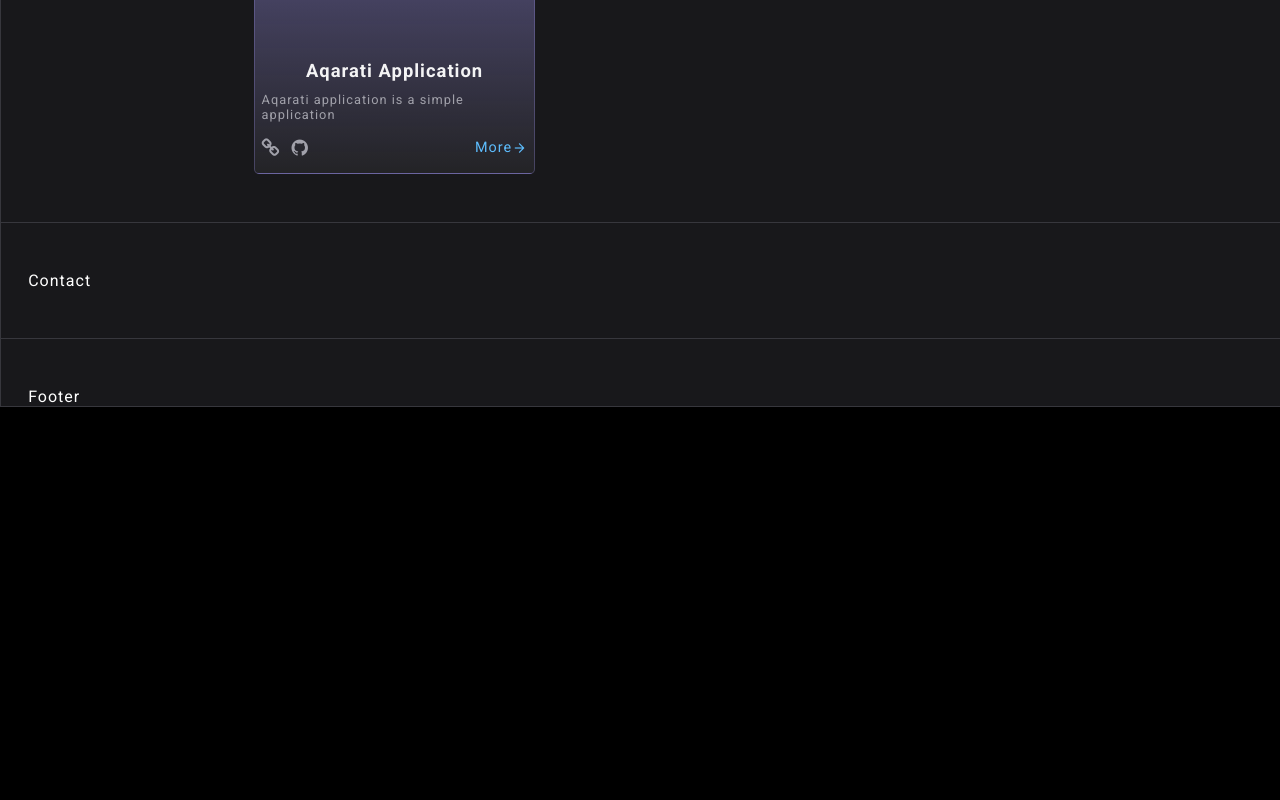
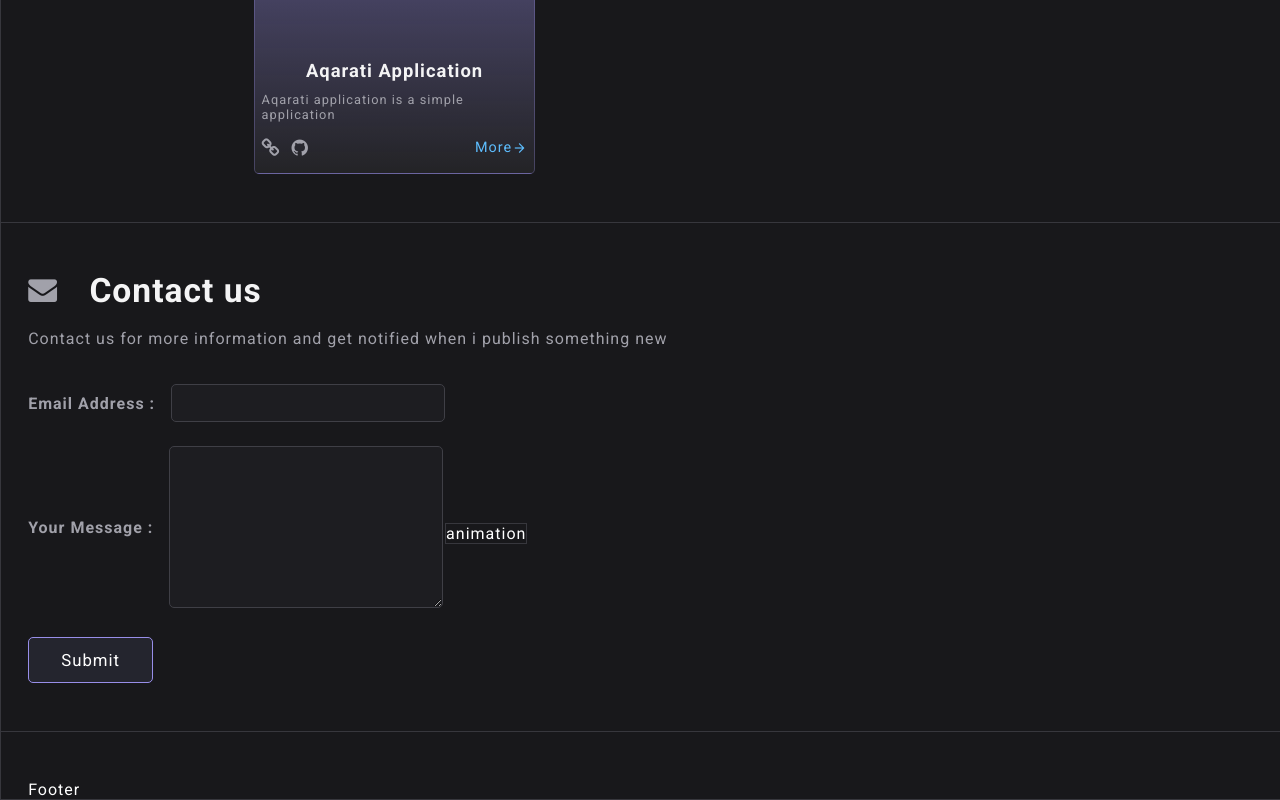
Before and after one commit to MohammedAhmedHosein/portfolio, a React (Vite) app: page / in a window 1280 px wide. Shown: the part 1274-2074 px from the top of the page. Before the commit the page ends 1681 px from the top, so only its background shows below. Built offline with nearby package versions, Linux system fonts and the light colour scheme.

Commit message:
Contact us section implementation

```diff
--- a/src/components/4 - contact/Contact.jsx
+++ b/src/components/4 - contact/Contact.jsx
@@ -1,6 +1,33 @@
 import "./contact.css";
 const Contact = () => {
-  return <div>Contact</div>;
+  return (
+    <section className="contact-us">
+      <h1 className="title">
+        <span className="icon-envelope"> </span>Contact us
+      </h1>
+      <p className="sub-title">
+        Contact us for more information and get notified when i publish
+        something new{" "}
+      </p>
+
+      <div className="flex">
+        <form className="">
+          <div className="flex">
+            <label htmlFor="email">Email Address :</label>
+            <input type="email" id="email" required />
+          </div>
+          <div className="flex" style={{ marginTop: "24px" }}>
+            <label htmlFor="message">Your Message :</label>
+            <textarea id="message" required></textarea>
+          </div>
+          <button type="submit" className="submit">
+            Submit
+          </button>
+        </form>
+        <div className="border animation">animation</div>
+      </div>
+    </section>
+  );
 };
 
 export default Contact;
--- a/src/components/4 - contact/contact.css
+++ b/src/components/4 - contact/contact.css
@@ -0,0 +1,95 @@
+section.contact-us .icon-envelope {
+  color: var(--subtitle);
+  margin-right: 1rem;
+  font-size: 1.8rem;
+}
+
+section.contact-us .title {
+  font-size: 2.1rem;
+  color: var(--title);
+  margin-bottom: 1rem;
+}
+
+section.contact-us .sub-title {
+  color: var(--subtitle);
+  margin-bottom: 2rem;
+  line-height: 1.65rem;
+}
+section.contact-us label {
+  color: var(--subtitle);
+  font-weight: bold;
+}
+
+section.contact-us #email,
+section.contact-us #message {
+  all: unset;
+
+  background-color: rgba(63, 62, 70, 0.15);
+  border: 1px solid rgb(63, 63, 70);
+  width: 16rem;
+
+  padding: 0.5rem;
+  margin-left: 1rem;
+  border-radius: 5px;
+  transition: 0.3s;
+  font-size: 1.1rem;
+}
+section.contact-us #email:focus,
+section.contact-us #message:focus {
+  border: 1px solid rgb(152, 142, 233);
+}
+
+section.contact-us #email:hover,
+section.contact-us #message:hover {
+  border: 1px solid;
+  cursor: pointer;
+}
+section.contact-us #message {
+  min-height: 9rem;
+  resize: both;
+}
+section.contact-us .submit {
+  background-color: rgba(36, 37, 46, 1);
+  padding: 0.75rem 2rem;
+  text-align: center;
+  font-size: 1.05rem;
+  text-transform: capitalize;
+  border-radius: 5px;
+  transition: 0.3s;
+
+  margin-top: 1.8rem;
+
+  border: 1px solid rgb(152, 142, 233);
+}
+section.contact-us .submit:hover {
+  cursor: pointer;
+  scale: 0.97;
+}
+
+@media (max-width: 600px) {
+  .animation {
+    display: none;
+  }
+  section.contact-us form {
+    display: flex;
+    flex-direction: column;
+    width: 85%;
+    margin-left: auto;
+    margin-right: auto;
+  }
+  section.contact-us form div.flex {
+    flex-direction: column;
+    align-items: start;
+  }
+  section.contact-us #email,
+  section.contact-us #message {
+    width: 100%;
+    margin-left: 0;
+    padding: 0.5rem 0;
+    margin-top: 1rem;
+  }
+  section.contact-us .submit {
+    width: 30%;
+    align-self: center;
+  }
+}
```
